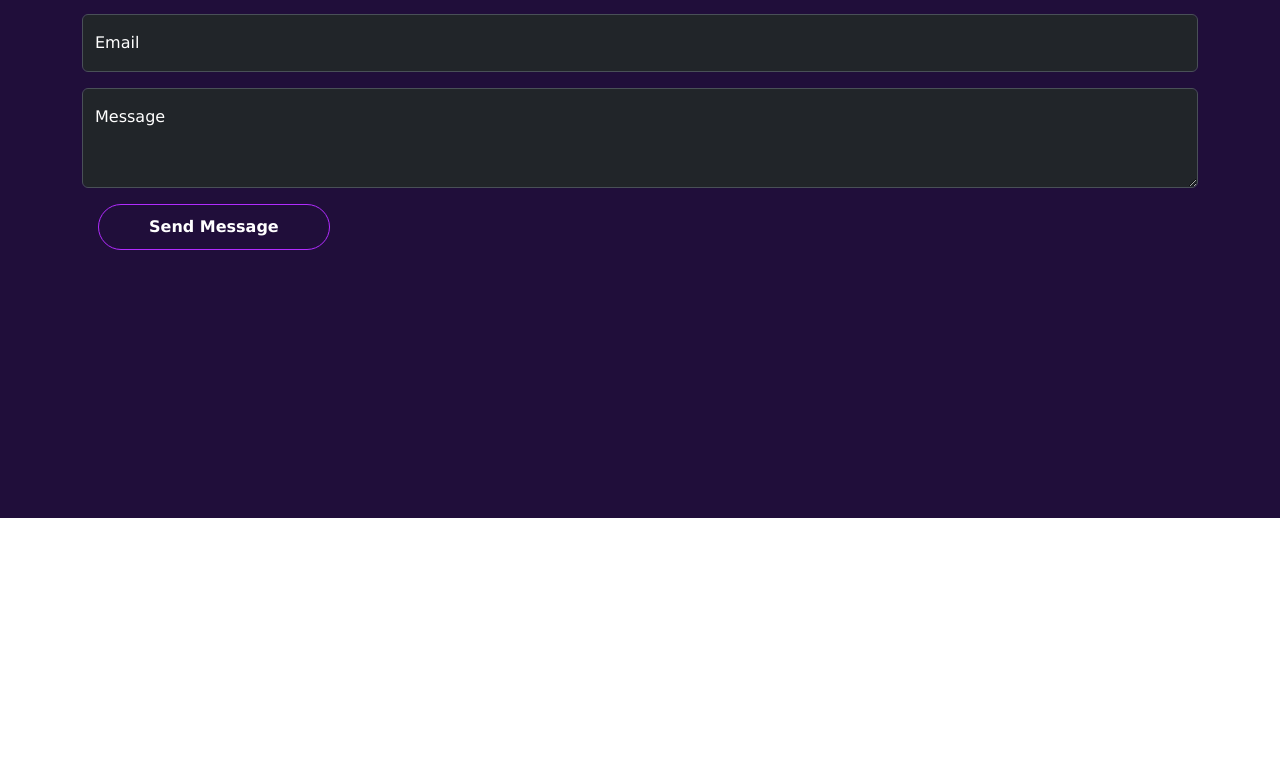
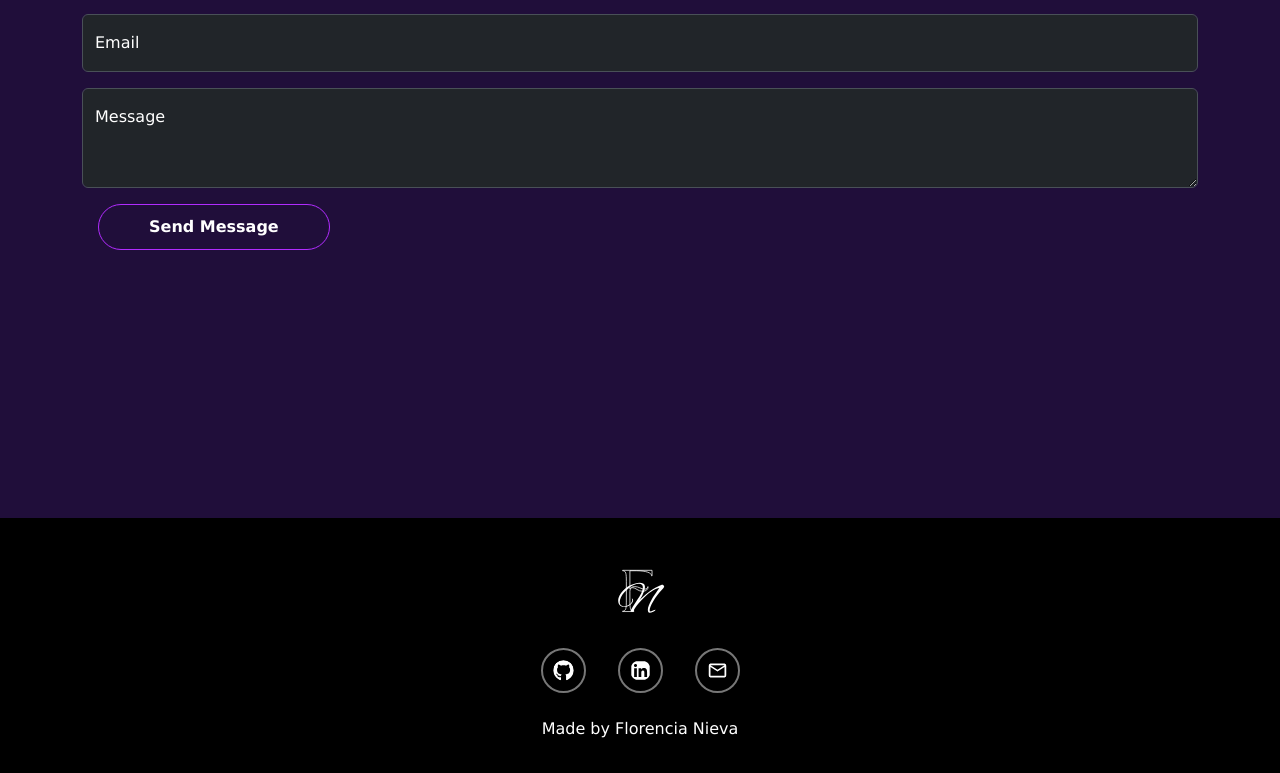
Before and after one commit to FlorenciaNieva/Portfolio-2, a React (Vite) app: page /contact in a window 1280 px wide. Shown: the part 260-1033 px from the top of the page. Before the commit the page ends 802 px from the top, so only its background shows below. Built offline with nearby package versions, Linux system fonts and the light colour scheme; no server answers.

Commit message:
Creo contenido del footer con sus estilos

```diff
--- a/src/App.css
+++ b/src/App.css
@@ -190,3 +190,24 @@ nav .link:hover {
   border-color:  none !important;
   box-shadow: none;
 }
+
+/* ------ Footer ------ */
+
+footer {
+  background-color: black;
+}
+
+.logo-footer {
+  width: 50px;
+}
+
+.icon-social {
+  padding: 10px;
+  border-radius: 100%;
+  border: 2px solid rgb(119, 119, 119);
+}
+.icon-social:hover {
+  fill: #b12cff;
+  background-color: white;
+  border: 2px solid white;
+}
--- a/src/components/Footer/Footer.jsx
+++ b/src/components/Footer/Footer.jsx
@@ -1,7 +1,28 @@
-import React from 'react'
+import React from "react";
+import Image from "react-bootstrap/Image";
+import Logo from "../../assets/logo/logo.svg";
+import { Container, Nav } from "react-bootstrap";
+import { FaGithub, FaLinkedin } from "react-icons/fa";
+import { MdOutlineMailOutline } from "react-icons/md";
 
 export default function Footer() {
   return (
-    <div>Footer</div>
-  )
+    <footer className="text-center pt-5 pb-3">
+      <Container>
+        <Image src={Logo} alt="logo" className="logo-footer mb-4" />
+        <Nav className="d-flex justify-content-center align-items-center">
+          <Nav.Link href="https://github.com/FlorenciaNieva">
+            <FaGithub fontSize="45px" className="icon-social" />
+          </Nav.Link>
+          <Nav.Link href="https://www.linkedin.com/in/florencia-nievaa/">
+            <FaLinkedin fontSize="45px" className="icon-social" />
+          </Nav.Link>
+          <Nav.Link href="mailto:florencianieva930@gmail.com">
+            <MdOutlineMailOutline fontSize="45px" className="icon-social" />
+          </Nav.Link>
+        </Nav>
+        <p className="mt-3">Made by Florencia Nieva</p>
+      </Container>
+    </footer>
+  );
 }
```
